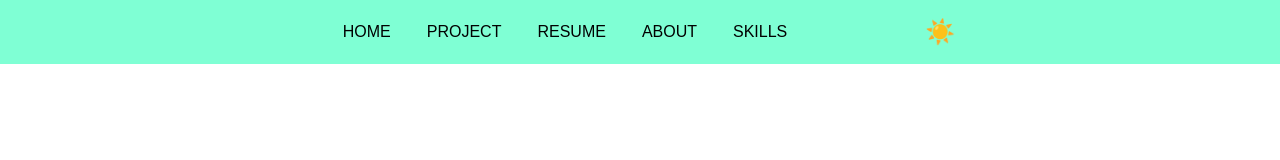
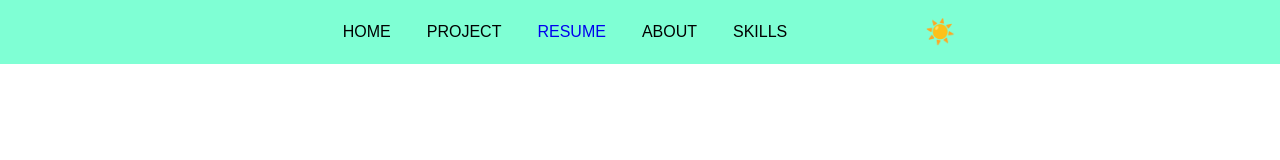
Before and after one commit to DevvMaurya/Portfolio_v2-main, a plain HTML site: page index.html in a window 1280 px wide. Shown: the top 160 px of the page. Drawn offline with Linux system fonts and the light colour scheme.

Commit message:
Update index.html

```diff
--- a/index.html
+++ b/index.html
@@ -27,7 +27,7 @@
         <div class="menu" id="menu">
             <menu id="home">HOME</menu>
             <menu id="project">Project</menu>
-            <menu id="resume">Resume</menu>
+            <menu id="resume"> <a href="https://drive.google.com/file/d/1EwYk0rCtmT25MVAEZvbXYAm5RmbOo3IX/view" style="text-decoration:none">Resume</a></menu>
             <menu id="about">About</menu>
             <menu id="skills">Skills</menu>
             <button id="mode_button">☀️</button>
```
